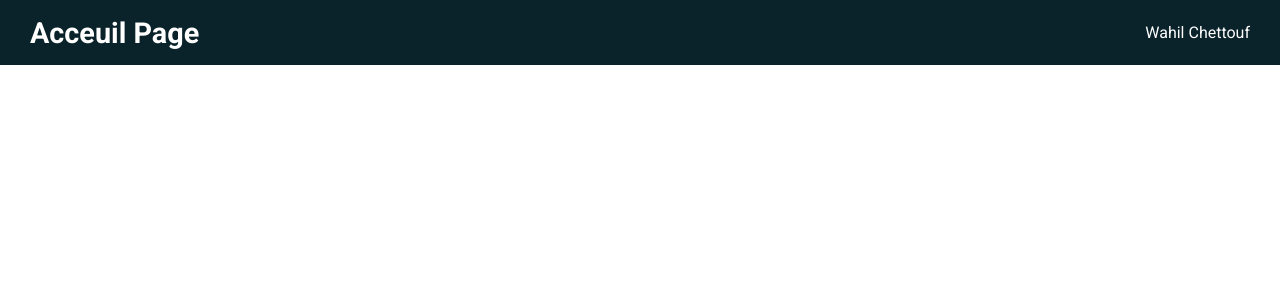
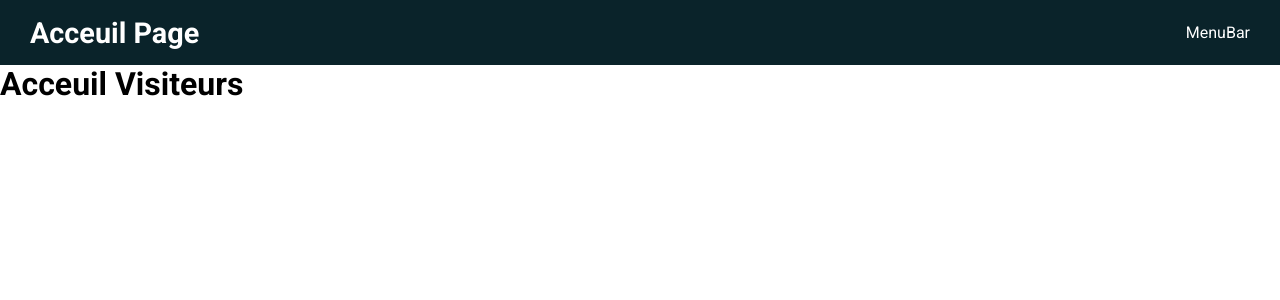
Before and after one commit to Wahil-dev/module-connexion, a PHP site: page / in a window 1280 px wide. Shown: the top 300 px of the page. Run offline with PHP 8.4, Linux system fonts and the light colour scheme.

Commit message:
css style menu

```diff
--- a/assets/css/style.css
+++ b/assets/css/style.css
@@ -118,14 +118,18 @@ a {
     position: absolute;
     overflow: hidden;
     transition: .5s;
-    width: 124%;
+    width: auto;
     height: 0;
-    left: 0;
+    right: 0;
     top: 217%;
     -webkit-transition: .5s;
     -moz-transition: .5s;
     -ms-transition: .5s;
     -o-transition: .5s;
+}
+
+.content .header-panel .nav-panel ul .menu-box #menu li {
+    width: 150px;
 }
 
 .content .header-panel .nav-panel ul .menu-box #menu a {
@@ -134,7 +138,7 @@ a {
     display: block;
     color: white;
     width: 100%;
-    padding: 10px 19px;
+    padding: 10px 20px;
     transition: .4s;
     -webkit-transition: .4s;
     -moz-transition: .4s;
--- a/inc/header.php
+++ b/inc/header.php
@@ -7,10 +7,16 @@
     <nav class="nav-panel">
         <ul name="menuPanel" id="menuPanel">
             <li class="menu-box">
-                <span id="openMenu"><i class="fa-solid fa-user"></i>wahil chettouf</span>
+                <span id="openMenu"><i class="fa-solid fa-user"></i><?php echo isset($_SESSION["login"]) ? $_SESSION["login"]->username : 'menuBar ' ?></span>
                 <ul id="menu" class="ul-in-ul">
                     <?php if(isConnected()) :?>
-
+                        <?php if(isConnected()=="admin") :?>
+                            <li><a href="<?php echo $pathLien?>admin/index.php">Acceuil</a></li>
+                            <li><a href="?logout">déconnexion</a></li>
+                        <?php else :?>
+                            <li><a href="<?php echo $pathLien?>users/index.php">Acceuil</a></li>
+                            <li><a href="?logout">déconnexion</a></li>
+                        <?php endif ?>
                     <?php else :?>
                         <li><a href="<?php echo $pathLien?>index.php">Acceuil</a></li>
                         <li><a href="<?php echo $pathLien?>connexion.php">Connexion</a></li>
--- a/index.php
+++ b/index.php
@@ -16,7 +16,7 @@
 <body>
     <div class="content">
         <?php require_once($pathInclude."inc/header.php");?>
-
+        <h1>Acceuil visiteurs</h1>
     </div>
 </body>
 </html>
```
